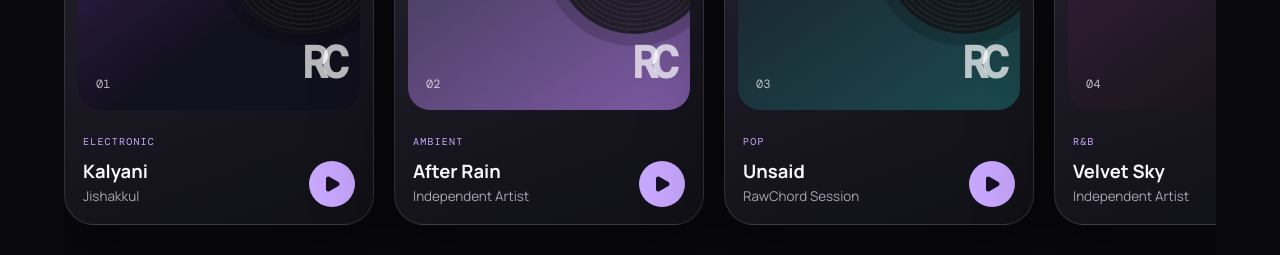
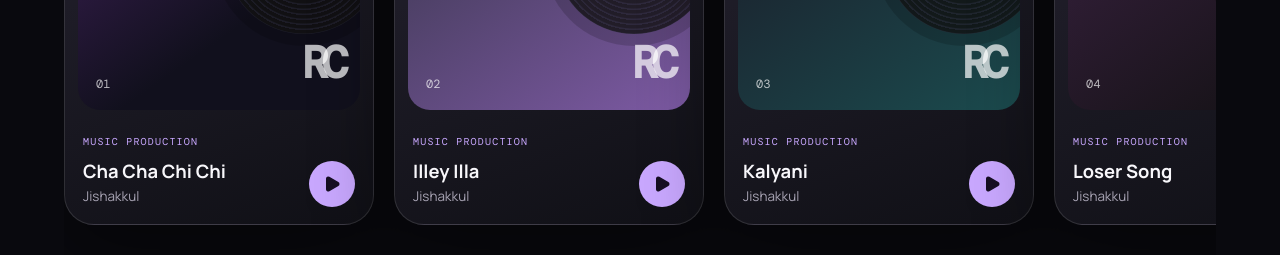
Before and after one commit to nishan-tradeweb/Rawchord, a React (Vite) app: page / in a window 1280 px wide. Shown: the part 2400-2655 px from the top of the page. Built offline with nearby package versions, Linux system fonts and the light colour scheme.

Commit message:
Update data.ts

```diff
--- a/src/data.ts
+++ b/src/data.ts
@@ -19,9 +19,34 @@ export const services = [
 ];
 
 export const works = [
-  { title: "Kalyani", artist: "Jishakkul", genre: "Electronic", audio: "/Rawchord/public/music/KALYANI.mp3"},
-  { title: "After Rain", artist: "Independent Artist", genre: "Ambient", audio: "" },
-  { title: "Unsaid", artist: "RawChord Session", genre: "Pop", audio: "" },
-  { title: "Velvet Sky", artist: "Independent Artist", genre: "R&B", audio: "" },
-  { title: "Echoes", artist: "RawChord Original", genre: "Cinematic", audio: "" }
+  {
+    title: "Cha Cha Chi Chi",
+    artist: "Jishakkul",
+    genre: "Music Production",
+    audio: "/Rawchord/music/Cha Cha Chi Chi.mp3"
+  },
+  {
+    title: "Illey Illa",
+    artist: "Jishakkul",
+    genre: "Music Production",
+    audio: "/Rawchord/music/Illey Illa.mp3"
+  },
+  {
+    title: "Kalyani",
+    artist: "Jishakkul",
+    genre: "Music Production",
+    audio: "/Rawchord/music/KALYANI.mp3"
+  },
+  {
+    title: "Loser Song",
+    artist: "Jishakkul",
+    genre: "Music Production",
+    audio: "/Rawchord/music/Loser Song.mp3"
+  },
+  {
+    title: "The Bloodline",
+    artist: "Jishakkul",
+    genre: "Music Production",
+    audio: "/Rawchord/music/The Bloodline.mp3"
+  }
 ];
```
